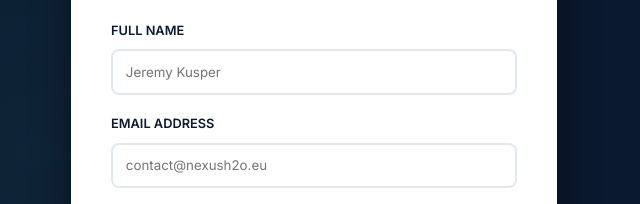
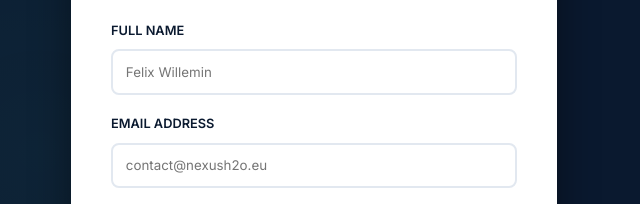
Before and after one commit to MAMAJEJEG/NexusH20, a plain HTML site: page index.html in a window 1280 px wide. Shown: the part 248-452 px from the top of the page, 601-1241 px from the left. Drawn offline with Linux system fonts and the light colour scheme.

Commit message:
modif placeholder

```diff
--- a/index.html
+++ b/index.html
@@ -209,7 +209,7 @@
             <form id="preorderForm">
                 <div class="form-group">
                     <label>FULL NAME</label>
-                    <input type="text" placeholder="Jeremy Kusper" required>
+                    <input type="text" placeholder="Felix Willemin" required>
                 </div>
                 <div class="form-group">
                     <label>EMAIL ADDRESS</label>
```
